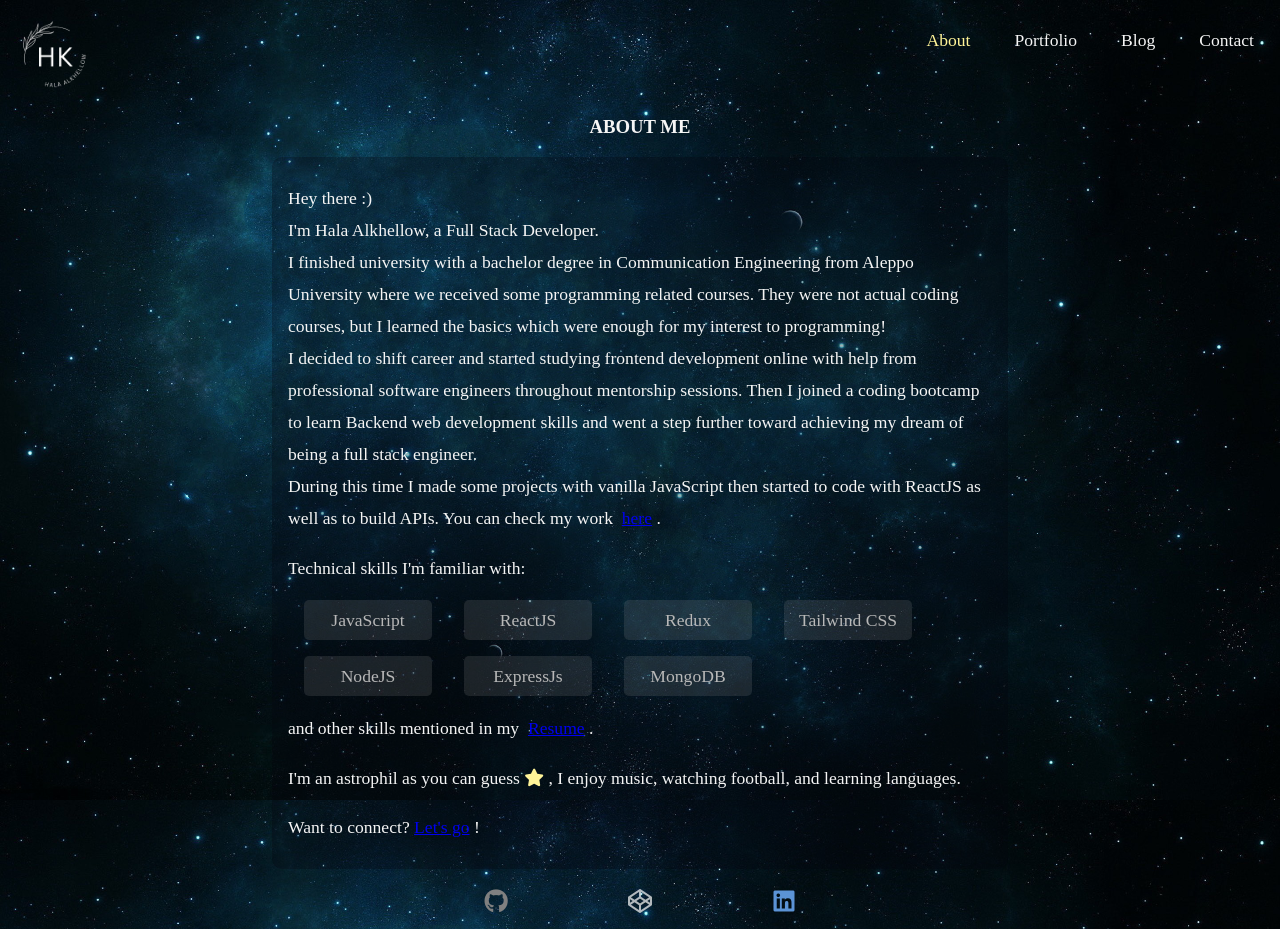
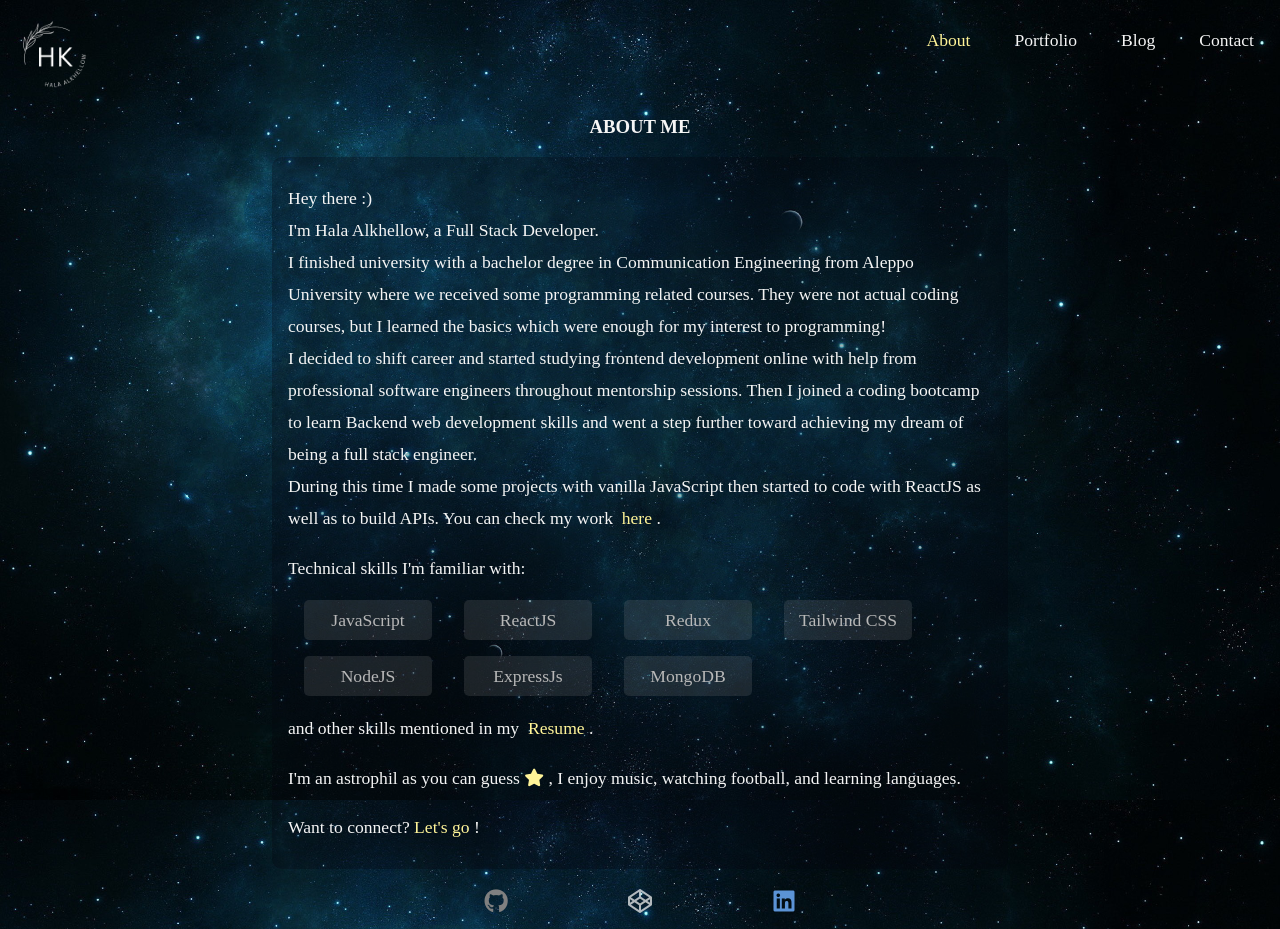
Before and after one commit to halakhellow/portfolio, a React (Create React App) app: page /portfolio/about in a window 1280 px wide. Built offline with nearby package versions, Linux system fonts and the light colour scheme; some icons are missing; a web font is replaced by a local one.

Commit message:
fix style

```diff
--- a/src/pages/AboutPage/AboutPage.css
+++ b/src/pages/AboutPage/AboutPage.css
@@ -17,6 +17,17 @@
   margin: 0.5rem 0;
   display: flex;
   flex-wrap: wrap;
+}
+
+.link-in-text:active,
+.link-in-text:visited,
+.link-in-text:link {
+  color: #fff498;
+  text-decoration: none;
+}
+
+.link-in-text:hover {
+  text-decoration: underline;
 }
 
 .skill {
```
